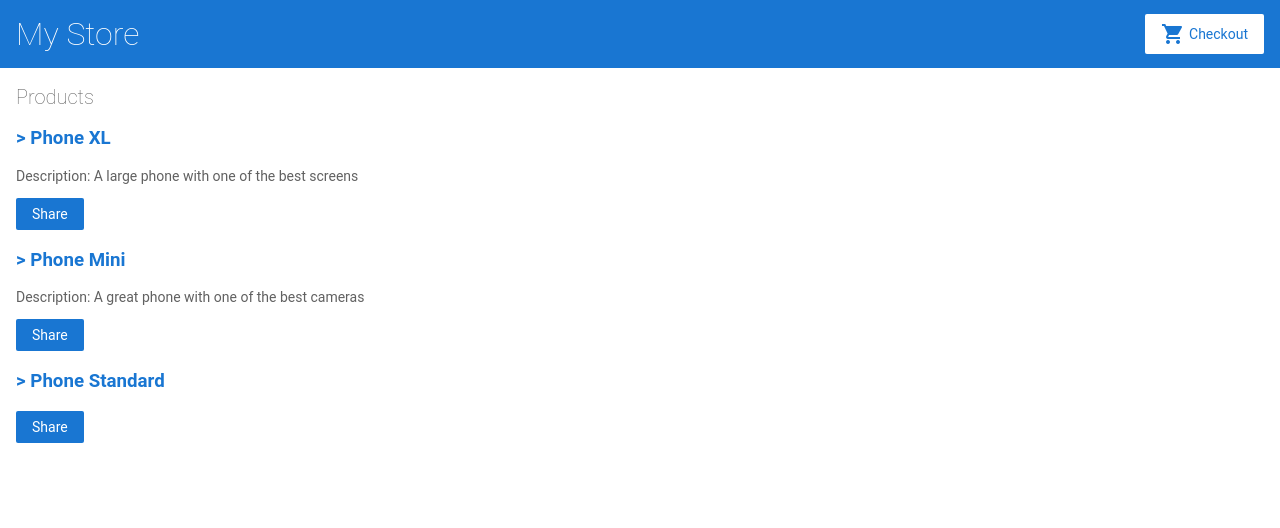
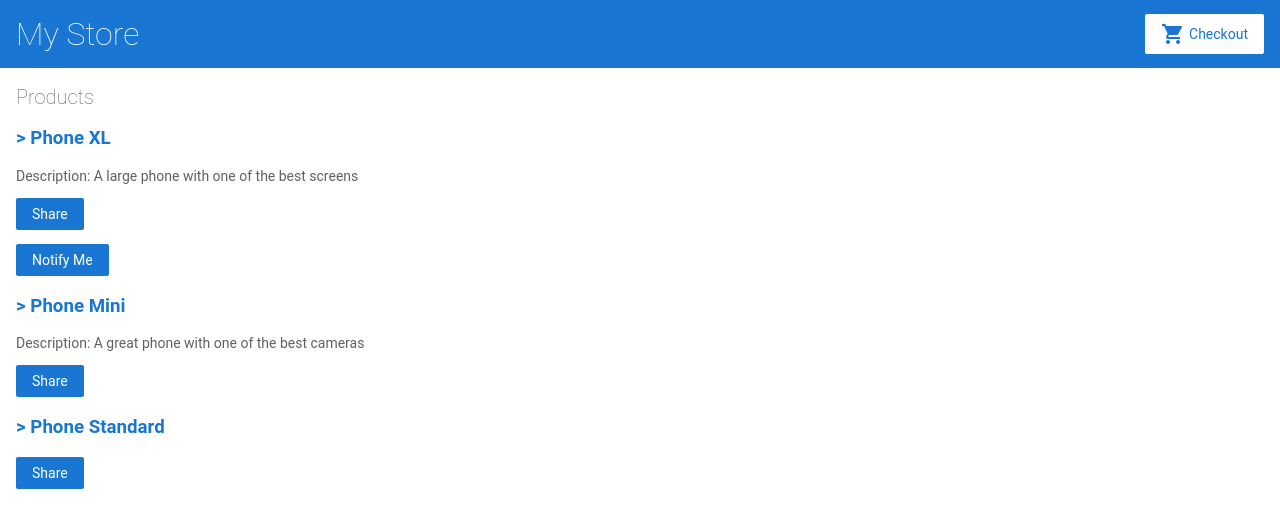
Before and after one commit to Asadujjaman47/e-commerce_site_Angular, an Angular app: page / in a window 1280 px wide. Shown: the top 528 px of the page. Built offline with nearby package versions, Linux system fonts and the light colour scheme.

Commit message:
Pass data to a child component

```diff
--- a/src/app/app.module.ts
+++ b/src/app/app.module.ts
@@ -7,12 +7,14 @@
 import { ProductListComponent } from './product-list/product-list.component';
 import { ReactiveFormsModule } from '@angular/forms';
 import { RouterModule } from '@angular/router';
+import { ProductAlertsComponent } from './product-alerts/product-alerts.component';
 
 @NgModule({
   declarations: [
     AppComponent,
     TopBarComponent,
-    ProductListComponent
+    ProductListComponent,
+    ProductAlertsComponent
   ],
   imports: [
     BrowserModule,
--- /dev/null
+++ b/src/app/product-alerts/product-alerts.component.html
@@ -0,0 +1,3 @@
+<p *ngIf="product && product.price > 700">
+  <button type="button">Notify Me</button>
+</p>
--- a/src/app/product-list/product-list.component.html
+++ b/src/app/product-list/product-list.component.html
@@ -1,12 +1,12 @@
 <h2>Products</h2>
 
-<div *ngFor="let product of products"  >
+<div *ngFor="let product of products">
   <h3>
     <a
       [title]="product.name + ' details'"
-
-      [routerLink]="['/products', product.id]">
+      [routerLink]="['/products', product.id]"
     >
+      >
       {{ product.name }}
     </a>
   </h3>
@@ -15,4 +15,5 @@
 
   <button type="button" (click)="share()">Share</button>
 
+  <app-product-alerts [product]="product"> </app-product-alerts>
 </div>
```
Also changed, not shown: src/app/product-alerts/product-alerts.component.ts (added, +11 -0 lines), src/app/product-alerts/product-alerts.component.css (added), 1 other file (tests, documents, lock files or other folders).
